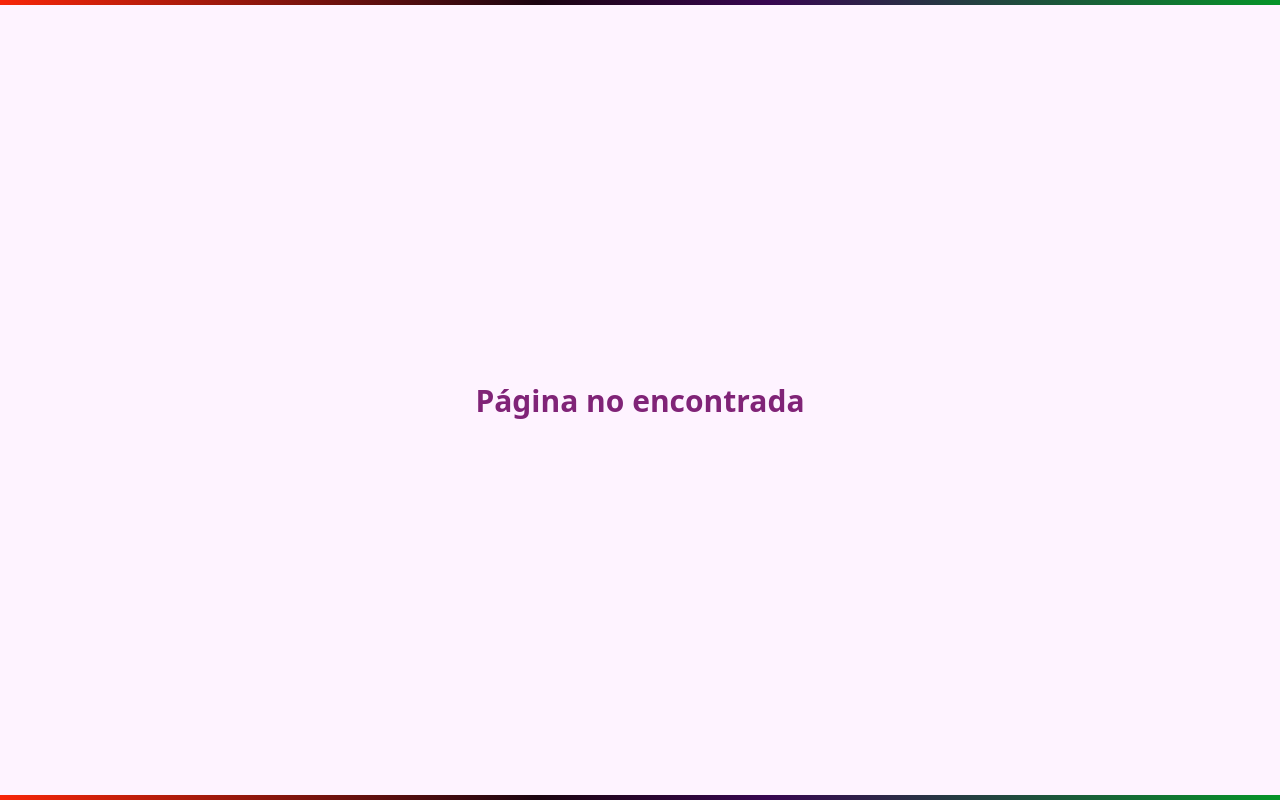
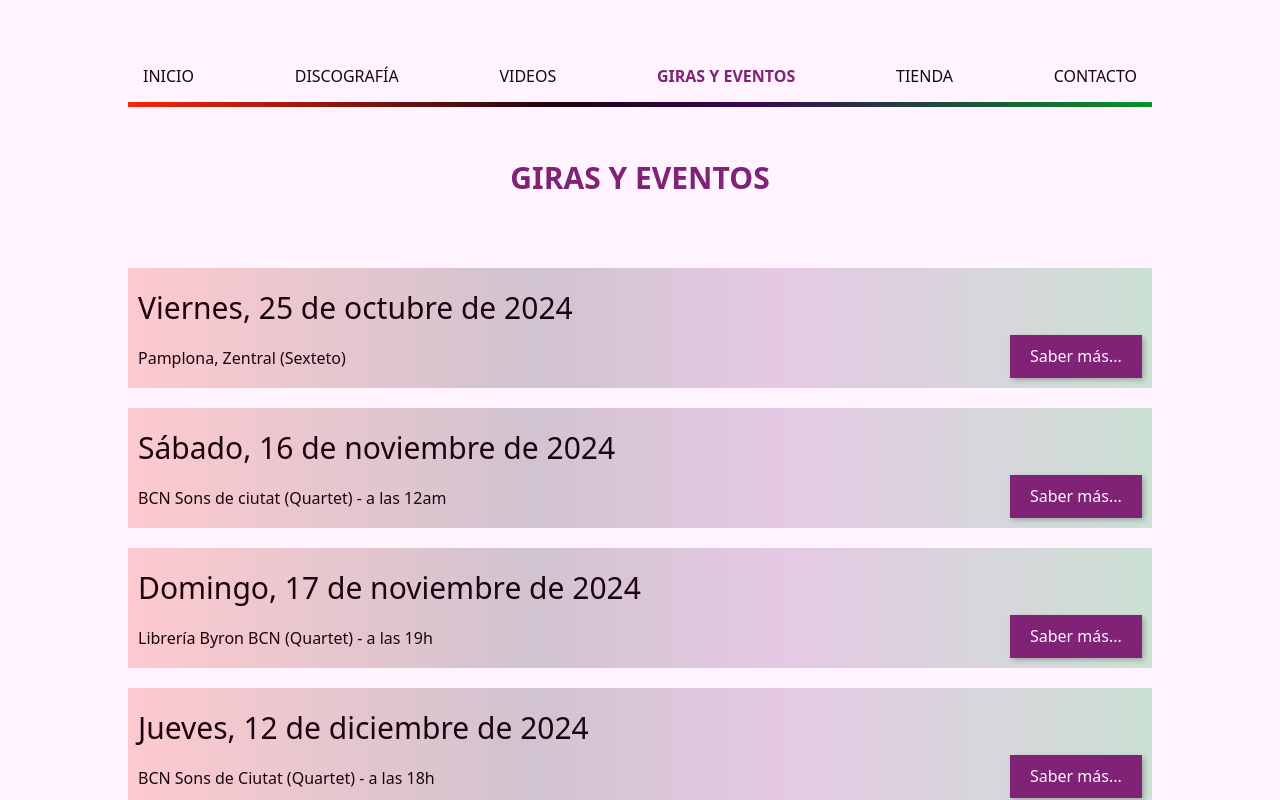
Before and after one commit to MAlexGG/estela-julia, a React (Vite) app: page /giras-eventos in a window 1280 px wide. Shown: the top 800 px of the page. Built offline with nearby package versions, Linux system fonts and the light colour scheme; no server answers.

Commit message:
refactoring converter date function

```diff
--- a/src/components/dashboard/navbar/Navbar.jsx
+++ b/src/components/dashboard/navbar/Navbar.jsx
@@ -12,7 +12,7 @@ function Navbar() {
 
   const handleLogout = () => {
     Cookies.remove('user');
-    navigate("/login");
+    navigate("/quiensoy");
   }
 
   return (
@@ -20,8 +20,8 @@ function Navbar() {
         <div className={styles.ctLogo}>
             <img src={logo} alt="Estela Julia" className={styles.logo}/>
             <nav className={styles.ctNavbar}>
-                <NavLink to={`/login/${videos_url}`} className={({isActive}) => isActive ? styles.navActive : ""}>VIDEOS</NavLink>
-                <NavLink to={`/login/${tours_url}`} className={({isActive}) => isActive ? styles.navActive : ""}>GIRAS Y EVENTOS</NavLink>
+                <NavLink to={`/quiensoy/${videos_url}`} className={({isActive}) => isActive ? styles.navActive : ""}>VIDEOS</NavLink>
+                <NavLink to={`/quiensoy/${tours_url}`} className={({isActive}) => isActive ? styles.navActive : ""}>GIRAS Y EVENTOS</NavLink>
                 <button className={styles.btLogout}><img src={logout} alt="logout icon" onClick={handleLogout}/></button>
             </nav>
         </div>
--- a/src/components/dashboard/tourCard/TourCard.jsx
+++ b/src/components/dashboard/tourCard/TourCard.jsx
@@ -1,19 +1,13 @@
 import styles from './TourCard.module.css'
 import deleteIcon from '../../../assets/images/delete.svg'
+import DateFormater from '../../../utils/DateFormater'
 
 function TourCard({tour}) {
-
-  let options = { weekday: 'long', year: 'numeric', month: 'long', day: 'numeric' };
-  let date = new Date(tour.date).toLocaleDateString("es-ES", options);
-
-  function capitalizeFirstLetter(string) {
-    return string.charAt(0).toUpperCase() + string.slice(1)
-  }
 
   return (
     <div className={styles.ctTourCard}>
         <div className={styles.ctData}>
-            <p>{capitalizeFirstLetter(date)}</p>
+            <p>{DateFormater(tour.date)}</p>
             <p>{tour.place}</p>
             <p>{tour.link}</p>
         </div>
--- a/src/components/navbar/Navbar.jsx
+++ b/src/components/navbar/Navbar.jsx
@@ -22,7 +22,7 @@ function Navbar() {
             <NavLink to={"/"} className={({isActive}) => isActive ? styles.navActive : ""}>INICIO</NavLink>
             <a href="/#discografia"  onClick={handleClick}>DISCOGRAFÍA</a>
             <NavLink to={"/videos"} className={({isActive}) => isActive ? styles.navActive : ""}>VIDEOS</NavLink>
-            <NavLink to={"/tours-events"} className={({isActive}) => isActive ? styles.navActive : ""}>GIRAS Y EVENTOS</NavLink>
+            <NavLink to={"/giras-eventos"} className={({isActive}) => isActive ? styles.navActive : ""}>GIRAS Y EVENTOS</NavLink>
             <a href="http://" target="_blank" rel="noopener noreferrer">TIENDA</a>
             <a href={`mailto:${contactEmail}`}>CONTACTO</a>
         </nav>
--- a/src/components/tour/Tour.jsx
+++ b/src/components/tour/Tour.jsx
@@ -1,11 +1,11 @@
 import Button from '../button/Button'
 import styles from './Tour.module.css'
+import DateFormater from '../../utils/DateFormater'
 
 function Tour({tour}) {
-
   return (
     <div className={styles.ctTour}>
-        <h3>{tour.date}</h3>
+        <h3>{DateFormater(tour.date)}</h3>
         <p>{tour.place}</p>
         <div className={styles.btLink}>
             <Button link={tour.link} text="Saber más..."/>
--- a/src/config/Router.jsx
+++ b/src/config/Router.jsx
@@ -18,11 +18,11 @@ function Router() {
         <Routes>
             <Route path="/" element={<App/>} />
             <Route path="/videos" element={<Videos/>} />
-            <Route path="/tours-events" element={<Tours/>} />
+            <Route path="/giras-eventos" element={<Tours/>} />
             <Route path="*" element={<NotFound/>} />
-            <Route path="/login" element={<Login/>}/>
-            <Route path={`login/${videos_url}`} element={<AdminVideos/>}/>
-            <Route path={`login/${tours_url}`} element={<AdminTours/>}/>
+            <Route path="/quiensoy" element={<Login/>}/>
+            <Route path={`quiensoy/${videos_url}`} element={<AdminVideos/>}/>
+            <Route path={`quiensoy/${tours_url}`} element={<AdminTours/>}/>
         </Routes>
     </BrowserRouter>
   )
--- a/src/pages/dashboard/admin_tours/AdminTours.jsx
+++ b/src/pages/dashboard/admin_tours/AdminTours.jsx
@@ -7,6 +7,7 @@ import styles from './AdminTours.module.css'
 import Input from "../../../components/input/Input";
 import FormButton from "../../../components/button/FormButton";
 import TourCard from "../../../components/dashboard/tourCard/TourCard";
+import SortedToursDate from "../../../utils/SortedToursDate";
 
 function AdminTours() {
   const [data, setData] = useState([]);
@@ -14,12 +15,12 @@ function AdminTours() {
   const navigate = useNavigate();
 
   useEffect(() => {
-    if(Cookies.get('user') === user_admin){
-      setData(tours.tours);
+    if (Cookies.get('user') === user_admin) {
+      setData(SortedToursDate(tours.tours));
     } else {
       navigate("/login");
     }
-  }, [data, user_admin, navigate])
+  }, [user_admin, navigate]);
 
   return (
     <div className={styles.ctAdVideos}>
--- a/src/pages/tours/Tours.jsx
+++ b/src/pages/tours/Tours.jsx
@@ -3,13 +3,14 @@ import Navbar from "../../components/navbar/Navbar"
 import Tour from "../../components/tour/Tour"
 import styles from './Tours.module.css'
 import tours from '../../assets/data/tours.json'
+import SortedToursDate from "../../utils/SortedToursDate"
 
 function Tours() {
 
   const [data, setData] = useState([]);
 
   useEffect(() => {
-    setData(tours.tours)
+    setData(SortedToursDate(tours.tours));
   }, [data])
 
   return (
@@ -20,7 +21,7 @@ function Tours() {
       {
         data.map((tour, index) => (
           <Tour key={index} tour={tour}/>
-        )).reverse()
+        ))
       }
     </div>
     <div className={styles.separator}></div>
--- /dev/null
+++ b/src/utils/DateFormater.jsx
@@ -0,0 +1,7 @@
+function DateFormater(date) {
+    let options = { weekday: 'long', year: 'numeric', month: 'long', day: 'numeric' };
+    let formatedDate = new Date(date).toLocaleDateString("es-ES", options);
+    return formatedDate.charAt(0).toUpperCase() + formatedDate.slice(1);
+}
+
+export default DateFormater
--- /dev/null
+++ b/src/utils/SortedToursDate.jsx
@@ -0,0 +1,10 @@
+function SortedToursDate(array) {
+    const sortedTours = array.sort((a, b) => {
+        const dateA = new Date(a.date);
+        const dateB = new Date(b.date);
+        return dateA - dateB;
+      });
+    return sortedTours;
+}
+
+export default SortedToursDate
```
